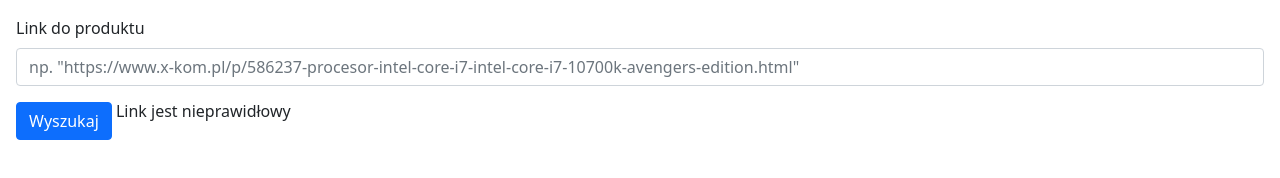
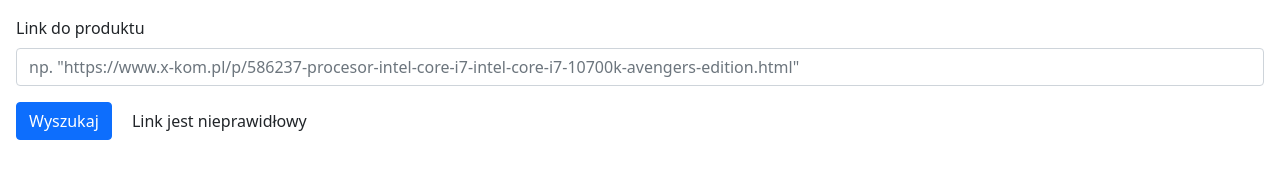
Before and after one commit to mpnogaj/Dusigrosz, a website with bundled scripts: page src/index/index.html in a window 1280 px wide. Both pictures are taken after a click on the link "Wyszukaj". Built offline with nearby package versions, Linux system fonts and the light colour scheme.

Commit message:
Added better url validation, fixed vertical alignment for validation text and error handler

```diff
--- a/src/index/index.html
+++ b/src/index/index.html
@@ -10,8 +10,14 @@
         <div class="m-3">
             <label class="form-label">Link do produktu </label>
             <input id="urlBox" class="form-control" type="text" placeholder='np. "https://www.x-kom.pl/p/586237-procesor-intel-core-i7-intel-core-i7-10700k-avengers-edition.html"'>
-            <a id="getProductBtn" class="mt-3 btn btn-primary">Wyszukaj</a>
-            <span id="validate"></span>
+            <div class="mt-3">
+                <div class="d-inline">
+                    <a id="getProductBtn" class="btn btn-primary">Wyszukaj</a>
+                </div>
+                <div class="d-inline p-3">
+                    <span id="validate" class="align-middle"></span>
+                </div>
+            </div>
             <div class="container">
                 <div class="row">
                     <div class="col-md-6">
--- a/src/index/renderer.ts
+++ b/src/index/renderer.ts
@@ -22,6 +22,8 @@ function getHTML(data: string, openingTag: string, closingTag: string): string {
 }
 
 function validateUrl(url: string) : boolean{
+    if(url.match(/\b(https?|ftp|file):\/\/[\-A-Za-z0-9+&@#\/%?=~_|!:,.;]*[\-A-Za-z0-9+&@#\/%=~_|]/) == null)
+        return false;
     const matches: RegExpMatchArray | null = url.match(/\/\/.*?\//);
     if(matches != null){
         const domain = matches[0].substr(2, matches[0].length - 3);
@@ -41,6 +43,12 @@ function getTitle(url: string) {
             $('#productPrice').text(getHTML(data, '<div class="u7xnnm-4 jFbqvs">', '<\/div>'));
             const imagesHtml = getHTML(data, '<span class="sc-1tblmgq-0 jiiyfe-2 ldEQXA sc-1tblmgq-3 fHoITM"', '<\/span>');
             $('#productImage').html(imagesHtml.substring(imagesHtml.lastIndexOf('<'), imagesHtml.lastIndexOf('>') + 1));
+        },
+        error: function() {
+            $('#productName').text("");
+            $('#productPrice').text("");
+            $('#productImage').html("");
+            $('#validate').text('Link jest nieprawidłowy');
         }
     });
 }
```
